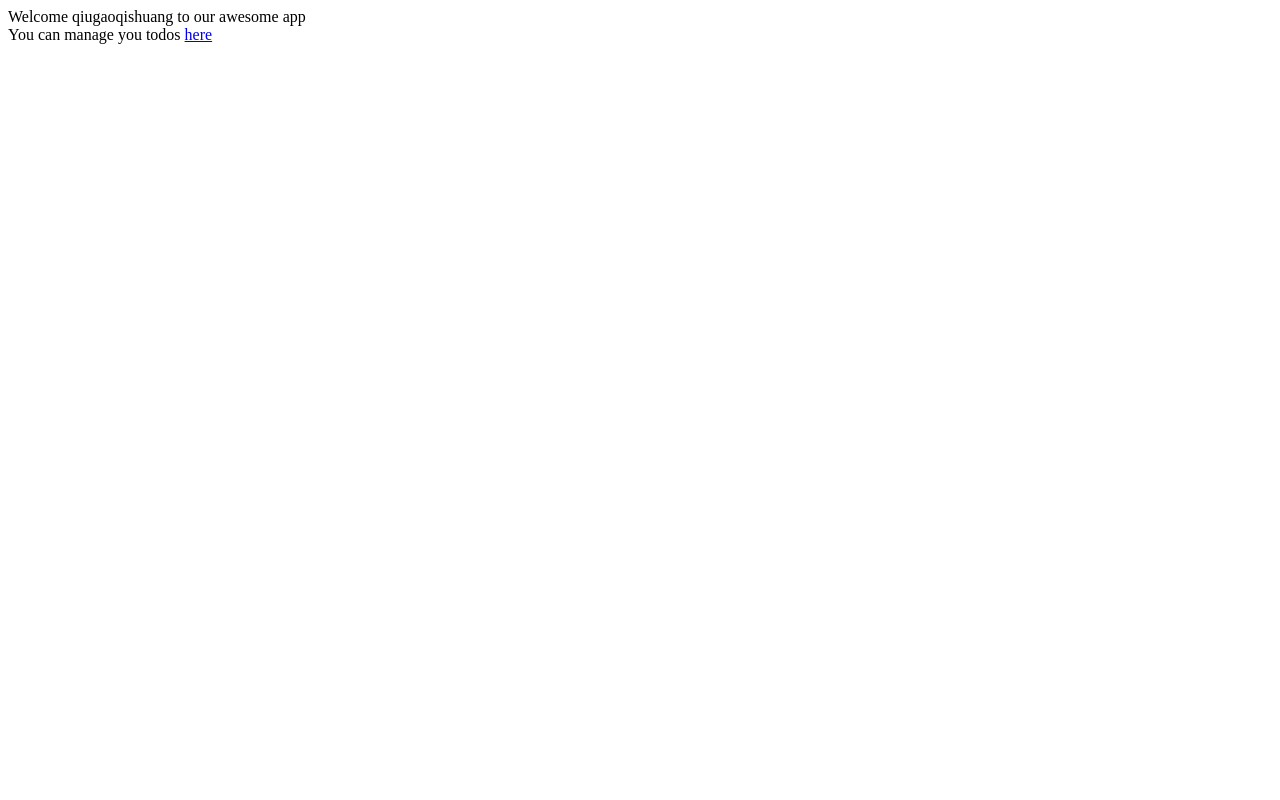
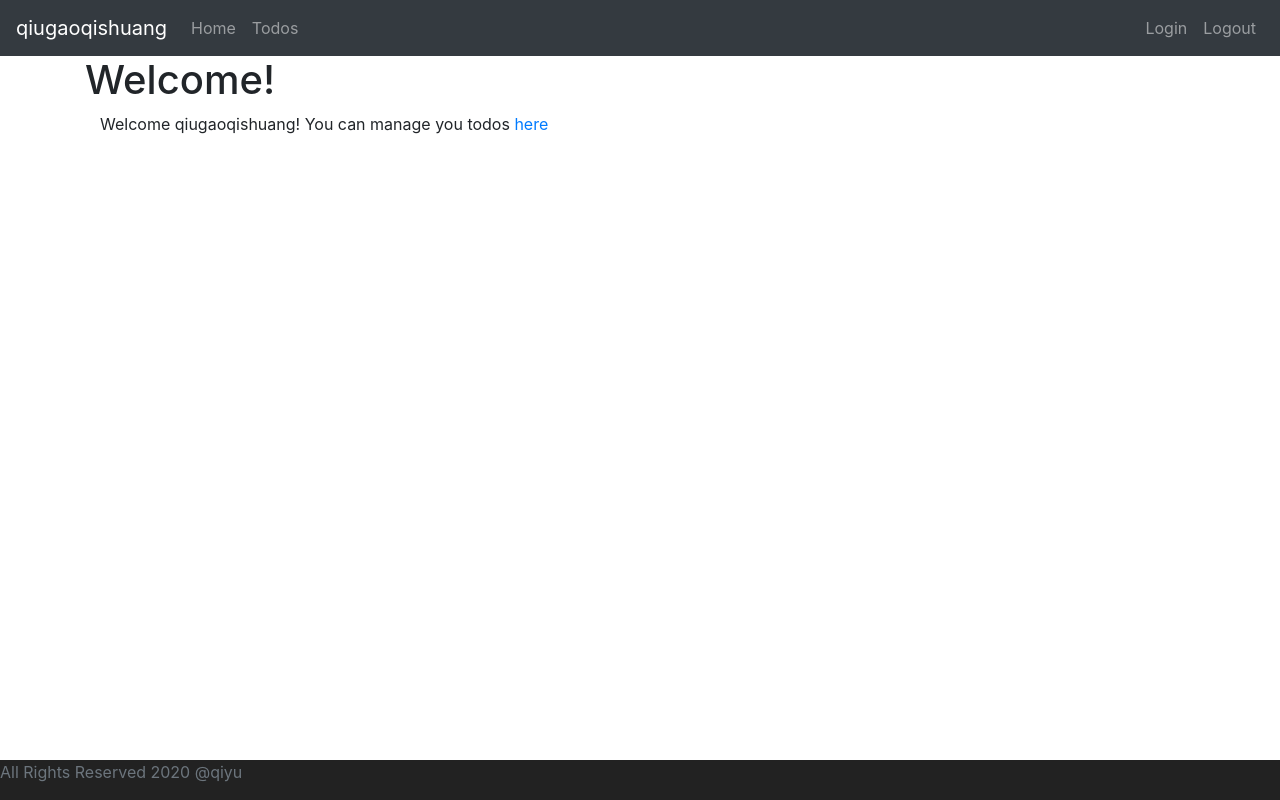
Before and after one commit to EstelleWu/full-stack-with-angular-and-springboot, an Angular app in the folder frontend/todo/: page /welcome/qiugaoqishuang in a window 1280 px wide. Built offline with nearby package versions, Linux system fonts and the light colour scheme.

Commit message:
added bootstrap framework, menu and footer component, use href to route

```diff
--- a/frontend/todo/src/app/app.component.html
+++ b/frontend/todo/src/app/app.component.html
@@ -9,5 +9,8 @@
 <!-- <app-login></app-login> -->
 <!--
 <div>Component Content</div> -->
-
+<app-menu></app-menu>
+<div class = "container">
 <router-outlet></router-outlet>
+</div>
+<app-footer></app-footer>
--- a/frontend/todo/src/app/app.module.ts
+++ b/frontend/todo/src/app/app.module.ts
@@ -8,6 +8,8 @@
 import { LoginComponent } from './login/login.component';
 import { ErrorComponent } from './error/error.component';
 import { ListTodosComponent } from './list-todos/list-todos.component';
+import { MenuComponent } from './menu/menu.component';
+import { FooterComponent } from './footer/footer.component';
 
 @NgModule({
   declarations: [
@@ -15,7 +17,9 @@
     WelcomeComponent,
     LoginComponent,
     ErrorComponent,
-    ListTodosComponent
+    ListTodosComponent,
+    MenuComponent,
+    FooterComponent
   ],
   imports: [
     BrowserModule,
--- /dev/null
+++ b/frontend/todo/src/app/footer/footer.component.css
@@ -0,0 +1,7 @@
+.footer{
+    position: absolute;
+    bottom: 0;
+    width: 100%;
+    height: 40px;
+    background-color: #222222;
+}
--- /dev/null
+++ b/frontend/todo/src/app/footer/footer.component.html
@@ -0,0 +1,7 @@
+<footer class = "footer">
+    <div class = "containter">
+        <span class = "text-muted">All Rights Reserved 2020 @qiyu</span>
+    </div>
+
+
+</footer>
--- /dev/null
+++ b/frontend/todo/src/app/footer/footer.component.ts
@@ -0,0 +1,15 @@
+import { Component, OnInit } from '@angular/core';
+
+@Component({
+  selector: 'app-footer',
+  templateUrl: './footer.component.html',
+  styleUrls: ['./footer.component.css']
+})
+export class FooterComponent implements OnInit {
+
+  constructor() { }
+
+  ngOnInit(): void {
+  }
+
+}
--- a/frontend/todo/src/app/list-todos/list-todos.component.html
+++ b/frontend/todo/src/app/list-todos/list-todos.component.html
@@ -1,4 +1,6 @@
-<table border = "1">
+<h1> My Todo's </h1>
+<div class = "container">
+    <table class = "table">
         <caption> My Todos</caption>
         <thead>
             <tr>
@@ -17,3 +19,4 @@
         </tbody>
 
     </table>
+</div>
--- a/frontend/todo/src/app/login/login.component.html
+++ b/frontend/todo/src/app/login/login.component.html
@@ -1,5 +1,7 @@
+<H1>Login!</H1>
+<div class = "container">
 <!-- angular attribute -->
-<small *ngIf = 'invalidLogin'> {{errorMessage}}</small>
+    <div class = "alert alert-warning" *ngIf = 'invalidLogin'> {{errorMessage}}</div>
 
     <div>
         <!-- data binding
@@ -9,5 +11,6 @@
         Password: <input type = "password" name = "password" [(ngModel)]="password">
 
         <!-- event binding -->
-    <button (click) = handleLogin()>Login</button>
+        <button (click) = handleLogin() class = "btn btn-success">Login</button>
     </div>
+</div>
--- /dev/null
+++ b/frontend/todo/src/app/menu/menu.component.html
@@ -0,0 +1,16 @@
+<header>
+    <nav class = "navbar navbar-expand-md navbar-dark bg-dark">
+        <div><a href = "https://www.google.com" class = "navbar-brand"> qiugaoqishuang</a></div>
+        <ul class = "navbar-nav">
+            <li><a href = "/welcome/qiugaoqishuang" class = "nav-link">Home</a></li>
+            <li><a href = "/todos" class = "nav-link">Todos</a></li>
+        </ul>
+
+        <ul class = "navbar-nav navbar-collapse justify-content-end">
+            <li><a href = "/login" class = "nav-link">Login</a></li>
+            <li><a href = "/logout" class = "nav-link">Logout</a></li>
+        </ul>
+
+    </nav>
+
+</header>
--- /dev/null
+++ b/frontend/todo/src/app/menu/menu.component.ts
@@ -0,0 +1,15 @@
+import { Component, OnInit } from '@angular/core';
+
+@Component({
+  selector: 'app-menu',
+  templateUrl: './menu.component.html',
+  styleUrls: ['./menu.component.css']
+})
+export class MenuComponent implements OnInit {
+
+  constructor() { }
+
+  ngOnInit(): void {
+  }
+
+}
--- a/frontend/todo/src/app/welcome/welcome.component.html
+++ b/frontend/todo/src/app/welcome/welcome.component.html
@@ -1,6 +1,4 @@
-<div>
-    Welcome {{name}} to our awesome app
+<H1>Welcome! </H1>
+<div class = "container">
+    Welcome {{name}}! You can manage you todos <a routerLink = "/todos">here</a>
 </div>
-<div>
-    You can manage you todos <a routerLink = "/todos">here</a>
-</div>
--- a/frontend/todo/src/styles.css
+++ b/frontend/todo/src/styles.css
@@ -1 +1,2 @@
 /* You can add global styles to this file, and also import other style files */
+@import url(https://unpkg.com/bootstrap@4.1.0/dist/css/bootstrap.min.css)
```
Also changed, not shown: frontend/todo/src/app/menu/menu.component.css (added), 2 other files (tests, documents, lock files or other folders). Lines whose indentation alone changed are shown as unchanged.
